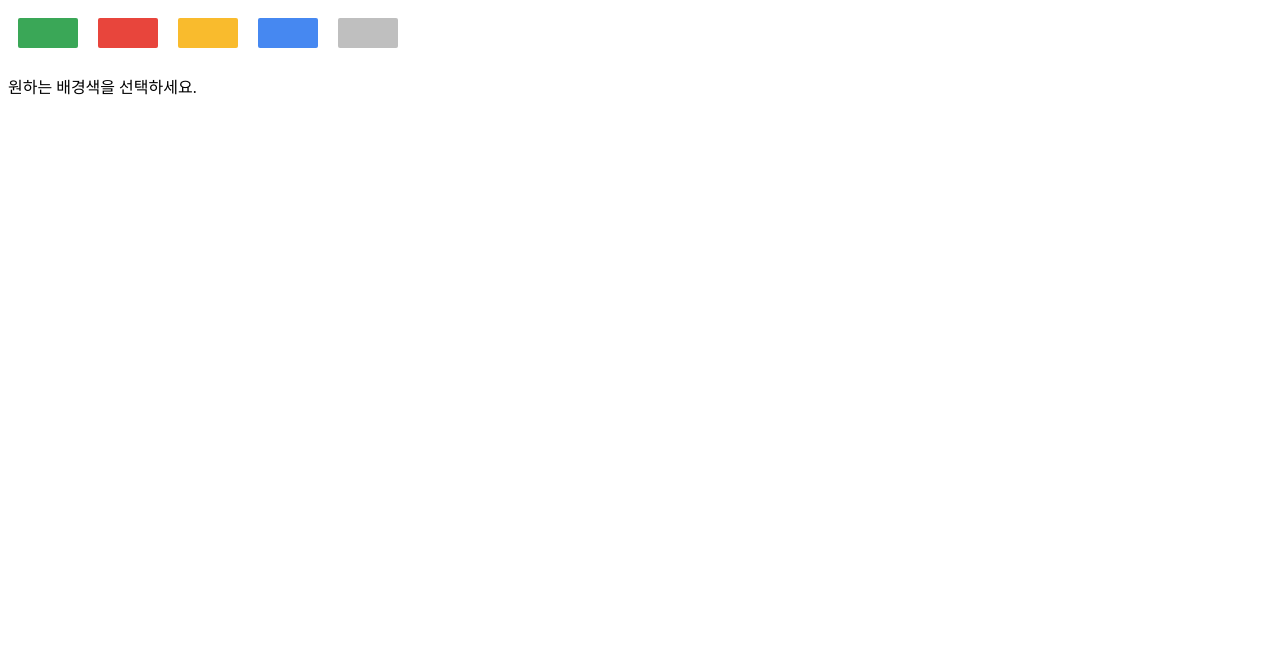
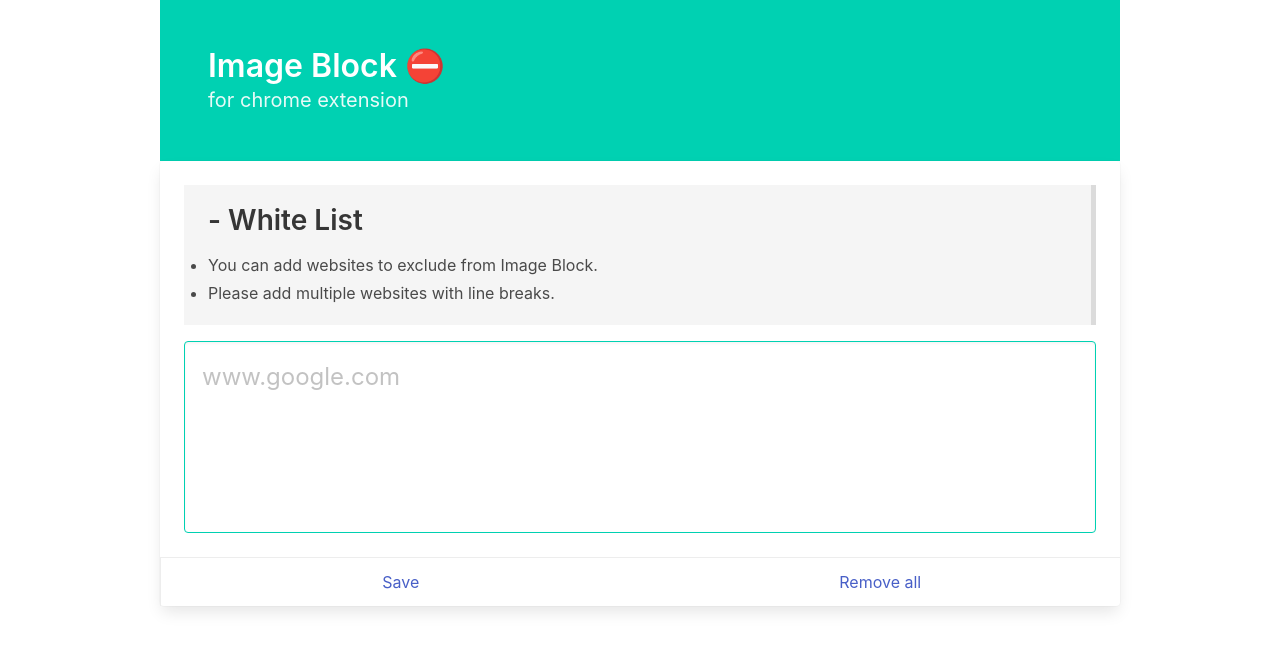
Before and after one commit to devsurimlee/chrome_extension, a browser extension: page view/options.html in a window 1280 px wide. Drawn offline with nearby package versions, Linux system fonts and the light colour scheme.

Commit message:
feat: 옵션 페이지 프론트 구현 #17

```diff
--- a/view/options.html
+++ b/view/options.html
@@ -2,14 +2,50 @@
 <html>
 <head>
     <meta charset="UTF-8">
-    <link rel="stylesheet" href="/css/button.css">
+    <title>Image Block - Options</title>
+    <link rel="stylesheet" href="https://cdnjs.cloudflare.com/ajax/libs/font-awesome/5.8.2/css/all.min.css"/>
+    <link rel="stylesheet" href="/css/options.css">
+    <link rel="stylesheet" href="https://cdn.jsdelivr.net/npm/bulma@0.9.3/css/bulma-rtl.min.css">
+
 </head>
 <body>
-<div id="buttonDiv">
+
+<div class="container is-max-desktop">
+    <section class="hero is-primary">
+        <div class="hero-body">
+            <p class="title">
+                Image Block &#9940
+            </p>
+            <p class="subtitle">
+                for chrome extension
+            </p>
+        </div>
+    </section>
+
+    <div class="card">
+        <div class="card-content">
+            <div class="content">
+                <blockquote>
+                    <h2>- White List</h2>
+                    <ul>
+                        <li>You can add websites to exclude from Image Block.</li>
+                        <li>Please add multiple websites with line breaks.</li>
+                    </ul>
+                </blockquote>
+
+                <textarea class="textarea has-fixed-size is-large is-primary" placeholder="www.google.com"></textarea>
+            </div>
+        </div>
+        <footer class="card-footer">
+            <a href="#" class="card-footer-item">Save</a>
+            <a href="#" class="card-footer-item">Remove all</a>
+        </footer>
+
+
+    </div>
 </div>
-<div>
-    <p>원하는 배경색을 선택하세요.</p><p id="textBox"></p>
-</div>
+
+
 </body>
 <script src="/js/options.js"></script>
 </html>
```
Also changed, not shown: js/options_backup.js (added, +50 -0 lines), view/options_backup.html (added, +15 -0 lines), css/options.css (added).
